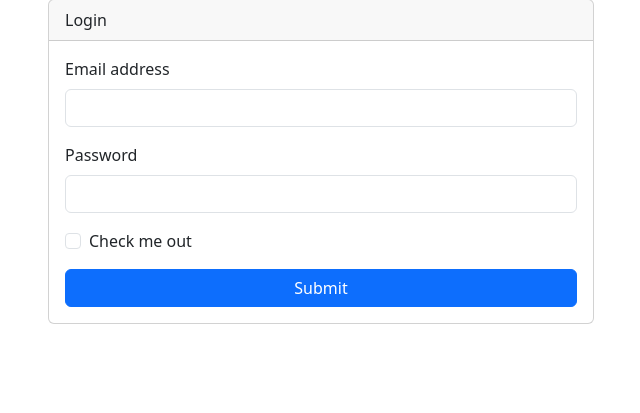
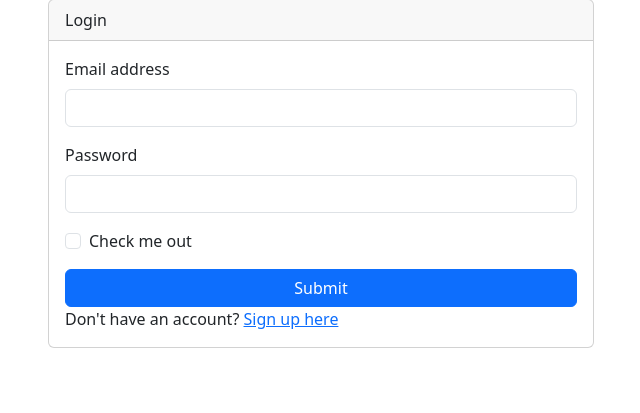
Before and after one commit to pavanrashith/cashtask, a PHP site: page / in a window 1280 px wide. Shown: the part 51-464 px from the top of the page, without its empty margins (319-959 px from the left). Run offline with PHP 8.4, Linux system fonts and the light colour scheme.

Commit message:
Update index.php

```diff
--- a/index.php
+++ b/index.php
@@ -34,6 +34,8 @@
                             </div>
                             <button type="submit" class="btn btn-primary col-md-12">Submit</button>
                           </form>
+                         Don't have an account? <a href="register.html">Sign up here</a>
+
                     </div>
                 </div>
             </div>
```
